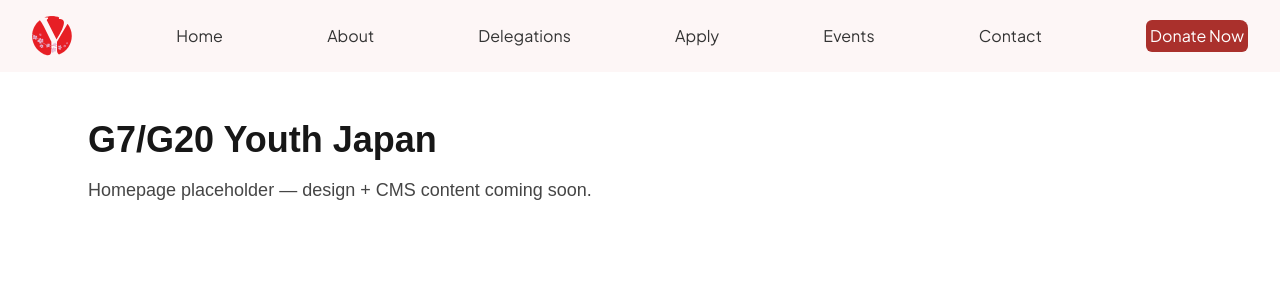
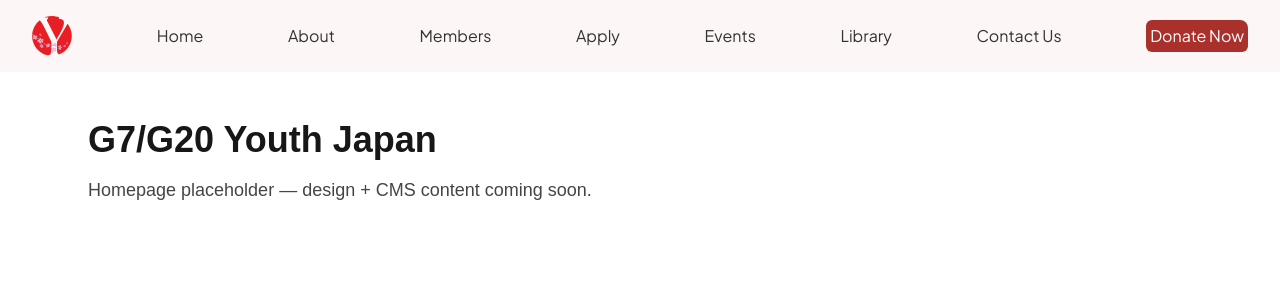
Before and after one commit to fullstackatbrown/project-youth-japan, a Next.js app: page / in a window 1280 px wide. Shown: the top 300 px of the page. Built offline with nearby package versions, Linux system fonts and the light colour scheme.

Commit message:
update navbar sections to latest figma design

```diff
--- a/components/Navbar.tsx
+++ b/components/Navbar.tsx
@@ -13,10 +13,11 @@
       <Image src="/logo.svg" width={100} height={100} alt="Youth Japan Logo" className="w-10 h-10" />
       <Link href="/">Home</Link>
       <Link href="/about">About</Link>
-      <Link href="/delegations">Delegations</Link>
+      <Link href="/members">Members</Link>
       <Link href="/apply">Apply</Link>
       <Link href="/events">Events</Link>
-      <Link href="/contact">Contact</Link>
+      <Link href="/library">Library</Link>
+      <Link href="/contact">Contact Us</Link>
       <Link className="bg-[#AA302C] text-white rounded-tr-lg rounded-md p-1 whitespace-nowrap" href="#">Donate Now</Link>
     </nav>
   );
```
